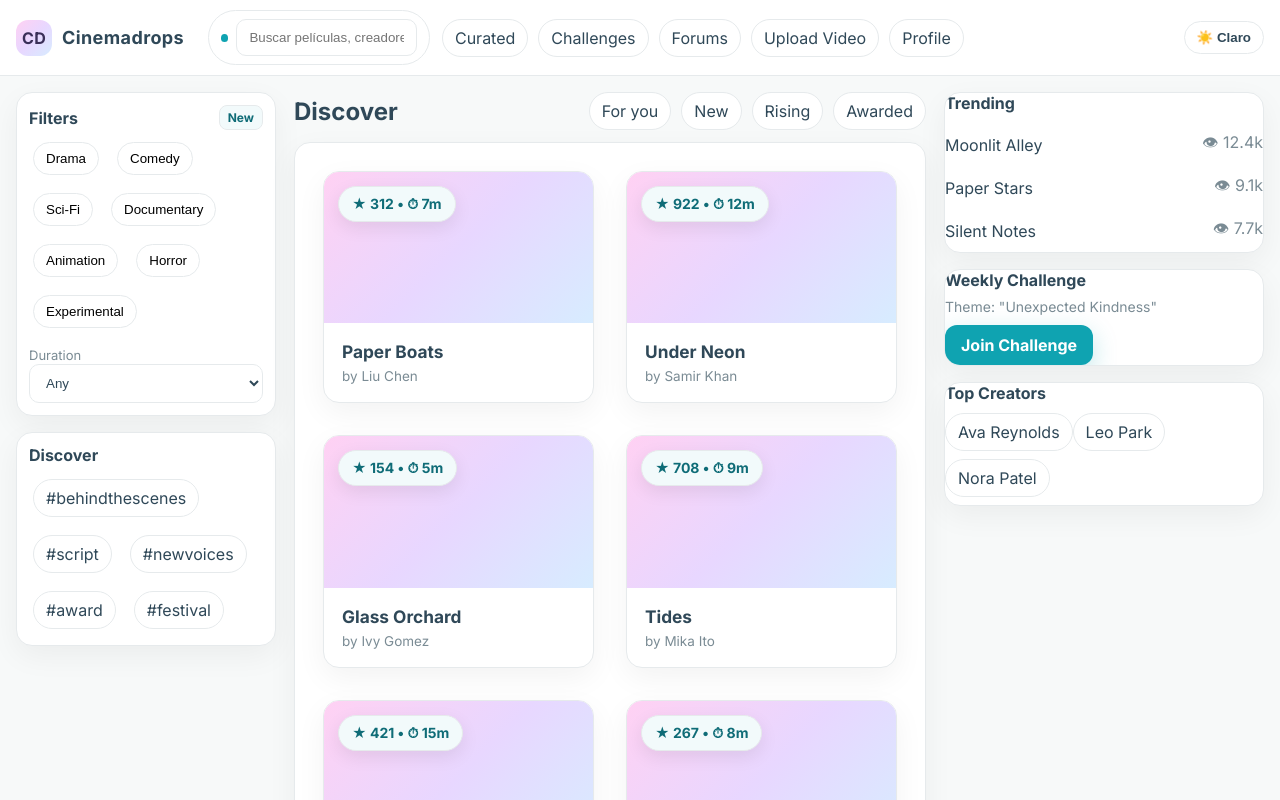
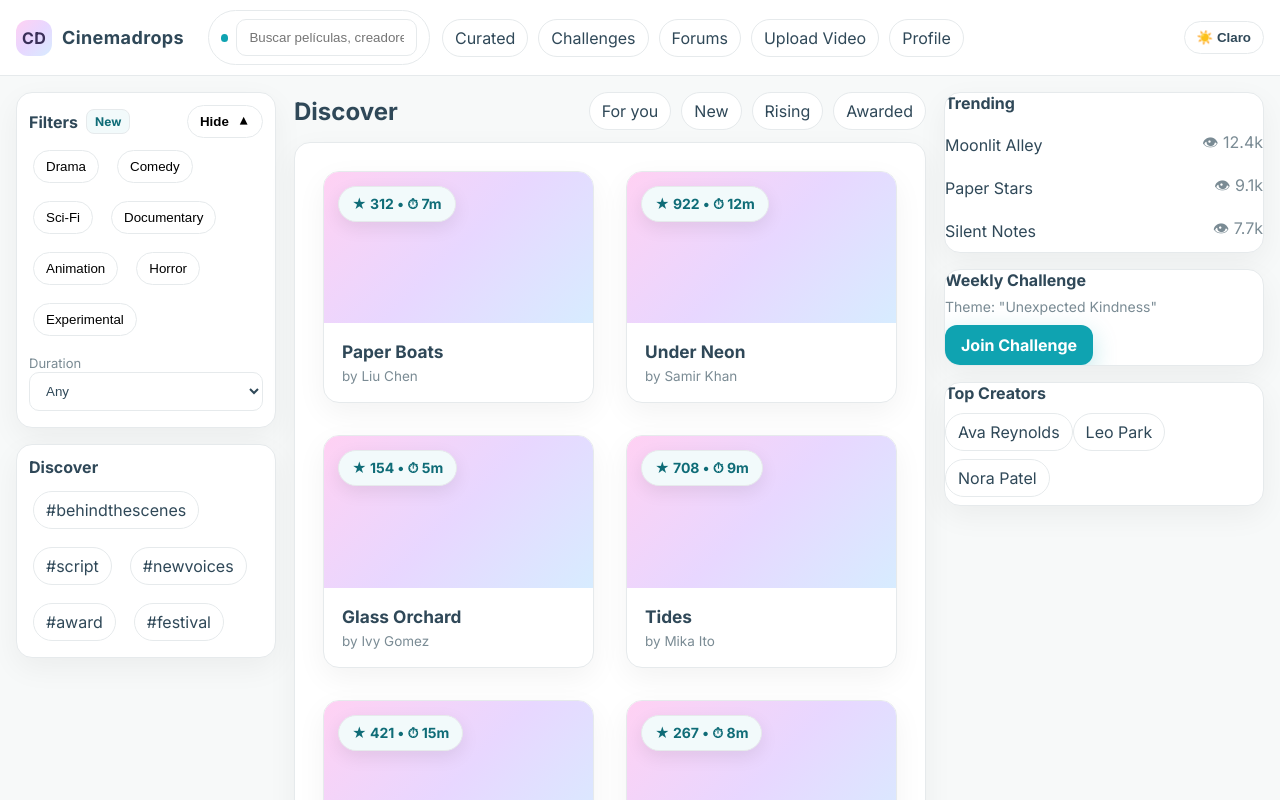
Before and after one commit to kavia-common/cineconnect-87106-87116, a React (Create React App) app in the folder cinemadrops_frontend/: page / in a window 1280 px wide. Shown: the top 800 px of the page. Built offline with nearby package versions, Linux system fonts and the light colour scheme; no server answers.

Commit message:
CheckPoint - cg1809b2e7

```diff
--- a/cinemadrops_frontend/src/components/LeftSidebar.jsx
+++ b/cinemadrops_frontend/src/components/LeftSidebar.jsx
@@ -1,40 +1,91 @@
-import React from 'react';
+import React, { useId, useState } from 'react';
 
 /**
  * PUBLIC_INTERFACE
  * LeftSidebar shows playful filter controls and discovery tags.
+ * Now includes an accessible collapsible panel for Filters.
  */
 export default function LeftSidebar() {
   const tags = ['Drama', 'Comedy', 'Sci-Fi', 'Documentary', 'Animation', 'Horror', 'Experimental'];
+
+  // Collapsible state for Filters section
+  const [open, setOpen] = useState(true);
+  const contentId = useId(); // used for aria-controls (unique per render)
+
+  const toggle = () => setOpen((v) => !v);
+
   return (
     <>
       <div className="card section">
-        <div className="row" style={{ justifyContent: 'space-between' }}>
-          <strong>Filters</strong>
+        <div className="row" style={{ justifyContent: 'space-between', alignItems: 'center' }}>
+          <div className="row" style={{ gap: 8 }}>
+            <strong id={`${contentId}-label`}>Filters</strong>
             <span className="badge">New</span>
           </div>
+          <button
+            className="pill"
+            onClick={toggle}
+            aria-expanded={open}
+            aria-controls={contentId}
+            aria-labelledby={`${contentId}-label`}
+            title={open ? 'Hide filters' : 'Show filters'}
+            style={{
+              display: 'inline-flex',
+              alignItems: 'center',
+              gap: 8,
+              fontWeight: 700,
+              cursor: 'pointer'
+            }}
+          >
+            {open ? 'Hide' : 'Show'}{' '}
+            <span aria-hidden="true" style={{ display: 'inline-block', transform: `rotate(${open ? 180 : 0}deg)`, transition: 'transform .2s ease' }}>
+              ▼
+            </span>
+          </button>
+        </div>
+
+        {/* Collapsible container with smooth height transition for better UX */}
+        <div
+          id={contentId}
+          role="region"
+          aria-labelledby={`${contentId}-label`}
+          style={{
+            overflow: 'hidden',
+            transition: 'max-height .25s ease, opacity .25s ease',
+            maxHeight: open ? 600 : 0,
+            opacity: open ? 1 : 0
+          }}
+        >
           <div style={{ height: 8 }} />
           <div className="row" style={{ flexWrap: 'wrap' }}>
-          {tags.map(t => (
-            <button key={t} className="pill" style={{ margin: 4 }}>{t}</button>
+            {tags.map((t) => (
+              <button key={t} className="pill" style={{ margin: 4 }}>
+                {t}
+              </button>
             ))}
           </div>
           <div style={{ height: 12 }} />
-        <label className="muted" style={{ fontSize: 13 }}>Duration</label>
-        <select className="input" defaultValue="any">
+          <label className="muted" style={{ fontSize: 13 }} htmlFor={`${contentId}-duration`}>
+            Duration
+          </label>
+          <select id={`${contentId}-duration`} className="input" defaultValue="any" aria-label="Filter by duration">
             <option value="any">Any</option>
             <option value="lt5">&lt; 5 min</option>
             <option value="5to15">5 - 15 min</option>
             <option value="gt15">&gt; 15 min</option>
           </select>
+          <div style={{ height: 4 }} />
+        </div>
       </div>
 
       <div className="card section">
         <strong>Discover</strong>
         <div style={{ height: 10 }} />
         <div className="row" style={{ flexWrap: 'wrap' }}>
-          {['#behindthescenes', '#script', '#newvoices', '#award', '#festival'].map(h => (
-            <span key={h} className="pill" style={{ margin: 4 }}>{h}</span>
+          {['#behindthescenes', '#script', '#newvoices', '#award', '#festival'].map((h) => (
+            <span key={h} className="pill" style={{ margin: 4 }}>
+              {h}
+            </span>
           ))}
         </div>
       </div>
--- a/cinemadrops_frontend/src/index.css
+++ b/cinemadrops_frontend/src/index.css
@@ -159,6 +159,13 @@ img { max-width: 100%; display: block; }
 .sidebar { display: flex; flex-direction: column; gap: 16px; }
 .sidebar .section { padding: 12px; }
 
+/* Collapsible helper (kept generic and playful) */
+@media (max-width: 700px) {
+  .sidebar .section .pill[aria-expanded] {
+    padding: 6px 10px;
+  }
+}
+
 /* Film grid
    Enlarge cards by reducing columns:
    - Desktop: 2 columns
```
Also changed, not shown: 2 other files (tests, documents, lock files or other folders). Lines whose indentation alone changed are shown as unchanged.
